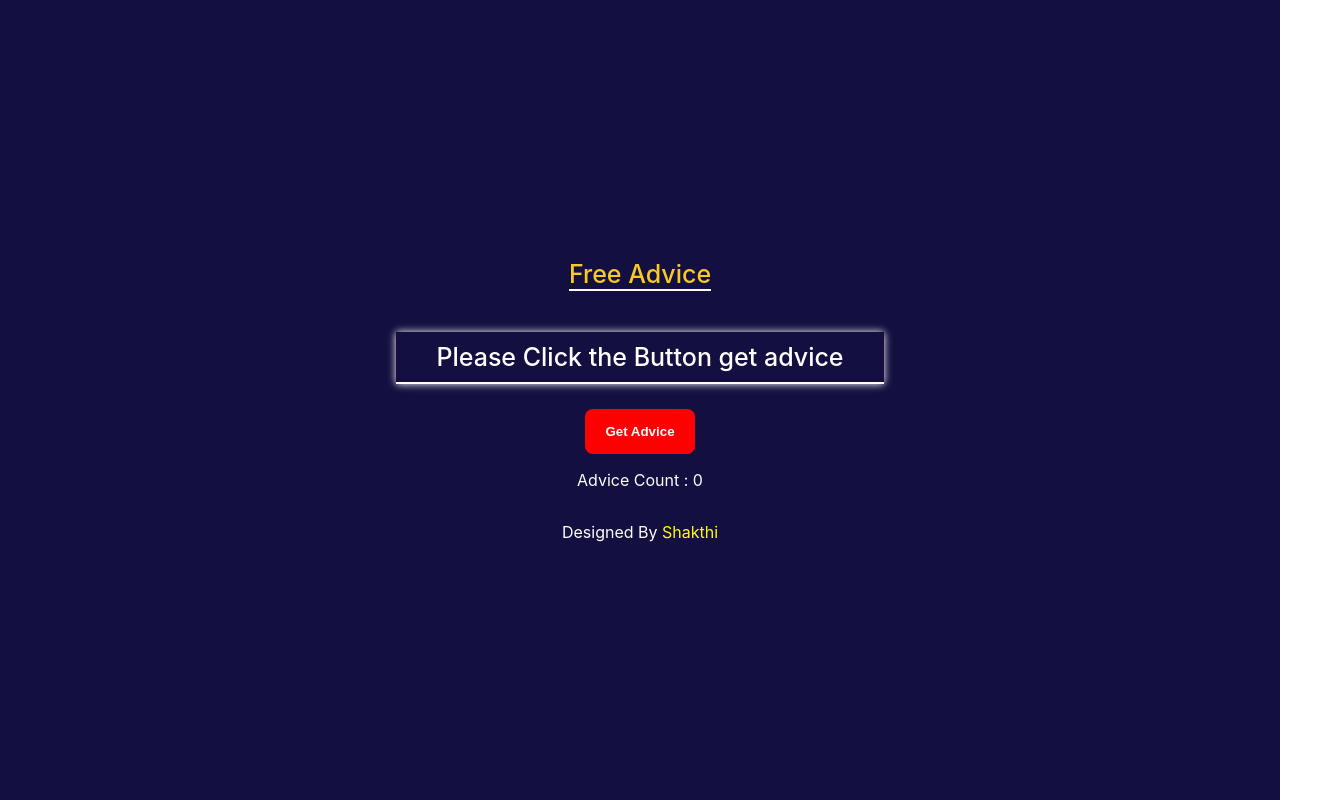
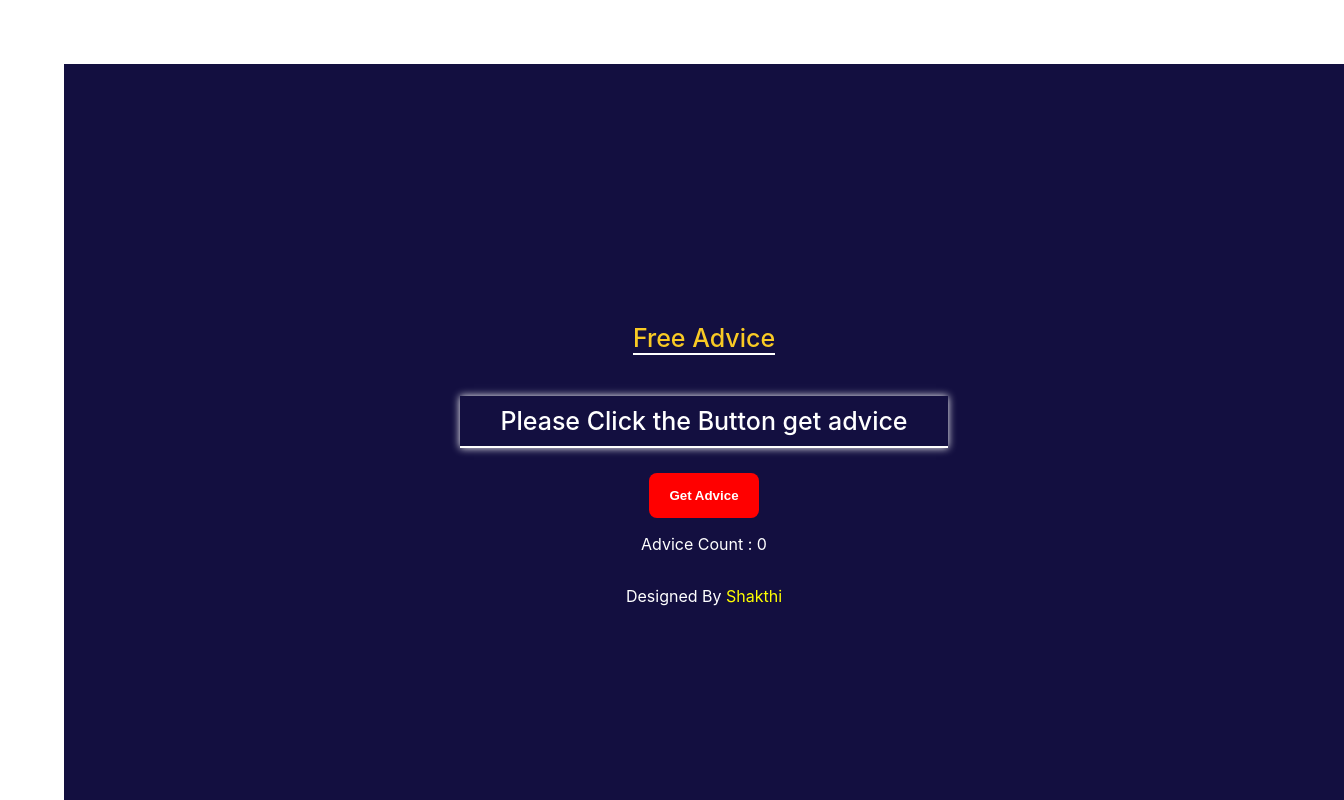
Before and after one commit to shakthi2230/AdviceFree, a React (Create React App) app: page / in a window 1280 px wide. Shown: the top 800 px of the page, 1344 px wide, since content can reach past the window. Built offline with nearby package versions, Linux system fonts and the light colour scheme.

Commit message:
margin issue fixed

```diff
--- a/src/App.css
+++ b/src/App.css
@@ -10,6 +10,7 @@
   flex-direction: column;
   justify-content: center;
   align-items: center;
+  margin: 5%;
 }
 
 .app-container h1 {
```
